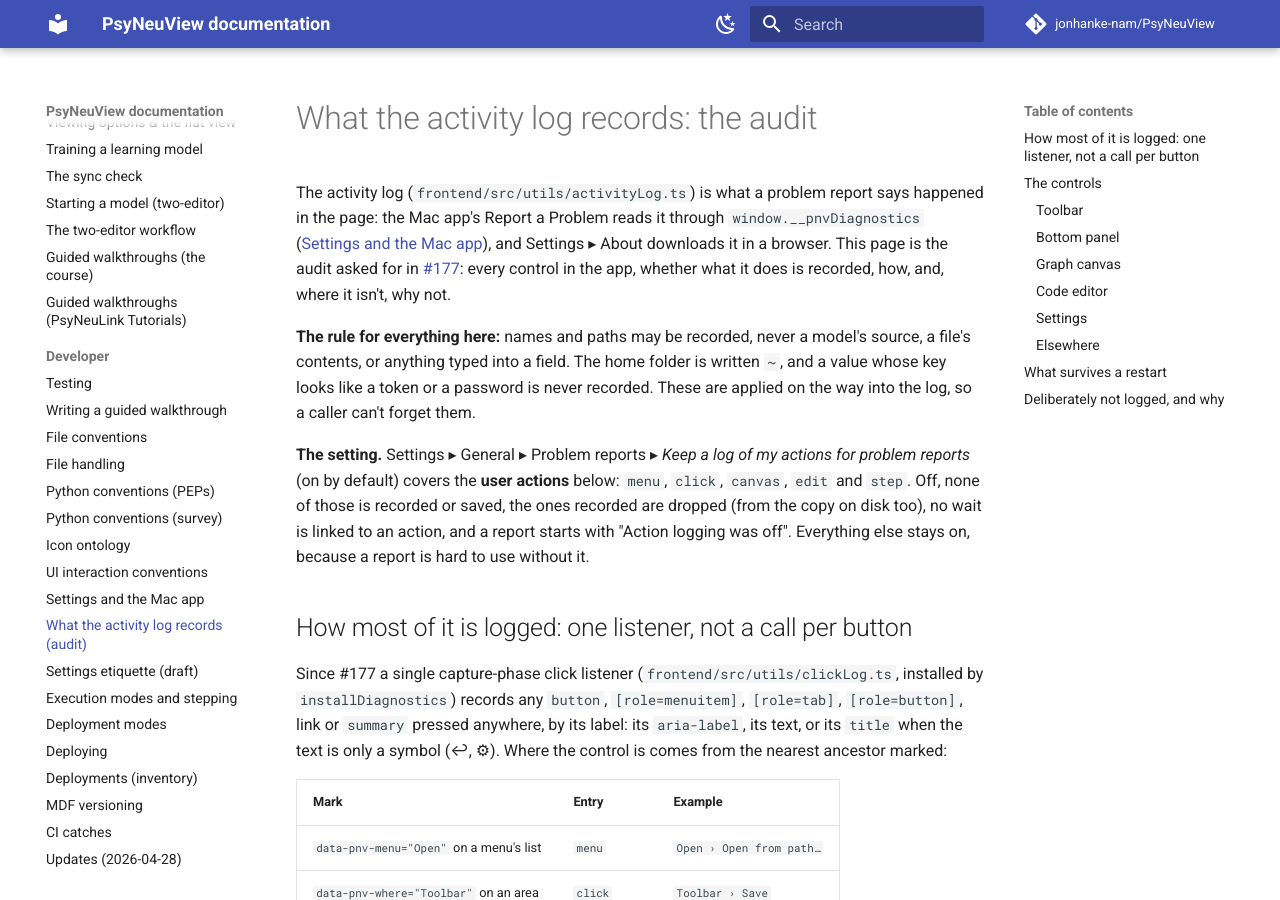
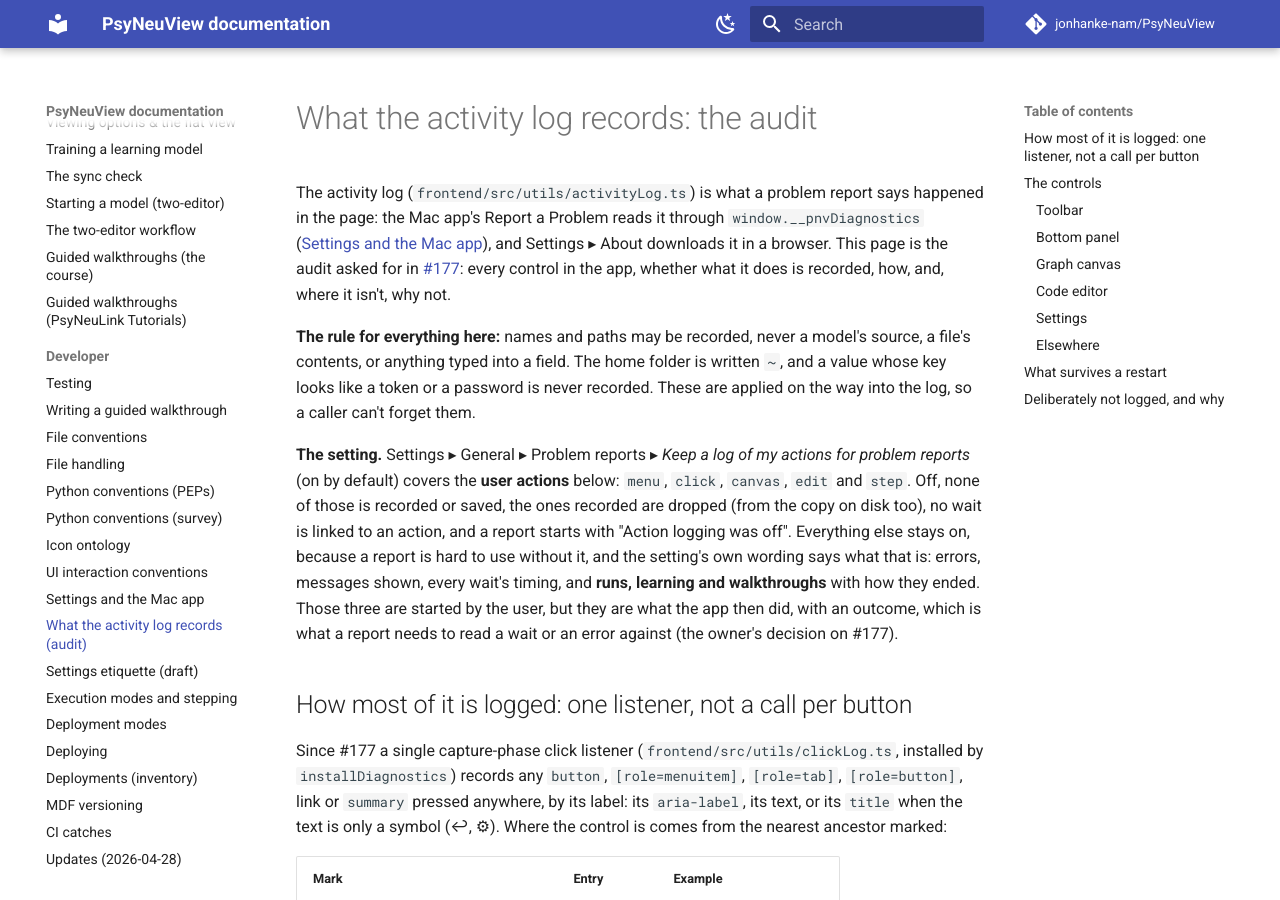
Before and after one commit to jonhanke-nam/PsyNeuView, an MkDocs documentation site: the page built from docs/activity-log-audit.md, in a window 1280 px wide and 900 px high. Built offline with MkDocs 1.6.1 and Material for MkDocs 9.7.7, drawn with Linux system fonts in a browser that asks for light colours; comment, search, counter and statistics services are not loaded.

Commit message:
Setting: say plainly that runs, learning and walkthroughs stay logged when it's off (#177)
Co-Authored-By: Claude Fable 5.1 <noreply@anthropic.com>

```diff
--- a/docs/activity-log-audit.md
+++ b/docs/activity-log-audit.md
@@ -19,7 +19,12 @@ actions for problem reports* (on by default) covers the **user actions**
 below: `menu`, `click`, `canvas`, `edit` and `step`. Off, none of those is
 recorded or saved, the ones recorded are dropped (from the copy on disk too),
 no wait is linked to an action, and a report starts with "Action logging was
-off". Everything else stays on, because a report is hard to use without it.
+off". Everything else stays on, because a report is hard to use without it,
+and the setting's own wording says what that is: errors, messages shown,
+every wait's timing, and **runs, learning and walkthroughs** with how they
+ended. Those three are started by the user, but they are what the app then
+did, with an outcome, which is what a report needs to read a wait or an error
+against (the owner's decision on #177).
 
 ## How most of it is logged: one listener, not a call per button
 
--- a/frontend/src/components/common/settings/GeneralSection.tsx
+++ b/frontend/src/components/common/settings/GeneralSection.tsx
@@ -96,9 +96,9 @@ function ActionLoggingRow() {
           <span style={{ display: "block", fontSize: "var(--pnv-fs-12)", color: "var(--pnv-text-muted)", marginTop: 2, maxWidth: 560 }}>
             Which menus, buttons and tabs you press, what you select on the graph and the edits you make, so a
             report can say what led up to a problem. Names and paths only: never a model's code, a file's contents
-            or anything you type. Errors, messages shown and how long each wait took are recorded either way.
-            Turning this off clears the actions recorded so far, including the copy kept on this computer; it
-            all stays here until you send a report.
+            or anything you type. Recorded either way, on or off: errors, messages shown, how long each wait took,
+            and runs, learning and walkthroughs with how they ended. Turning this off clears the actions recorded
+            so far, including the copy kept on this computer; it all stays here until you send a report.
           </span>
         </span>
       </label>
```
Also changed, not shown: docs/settings-and-mac-app.md (+2 -1 lines), docs/settings-inventory.yaml (+8 -5 lines).
